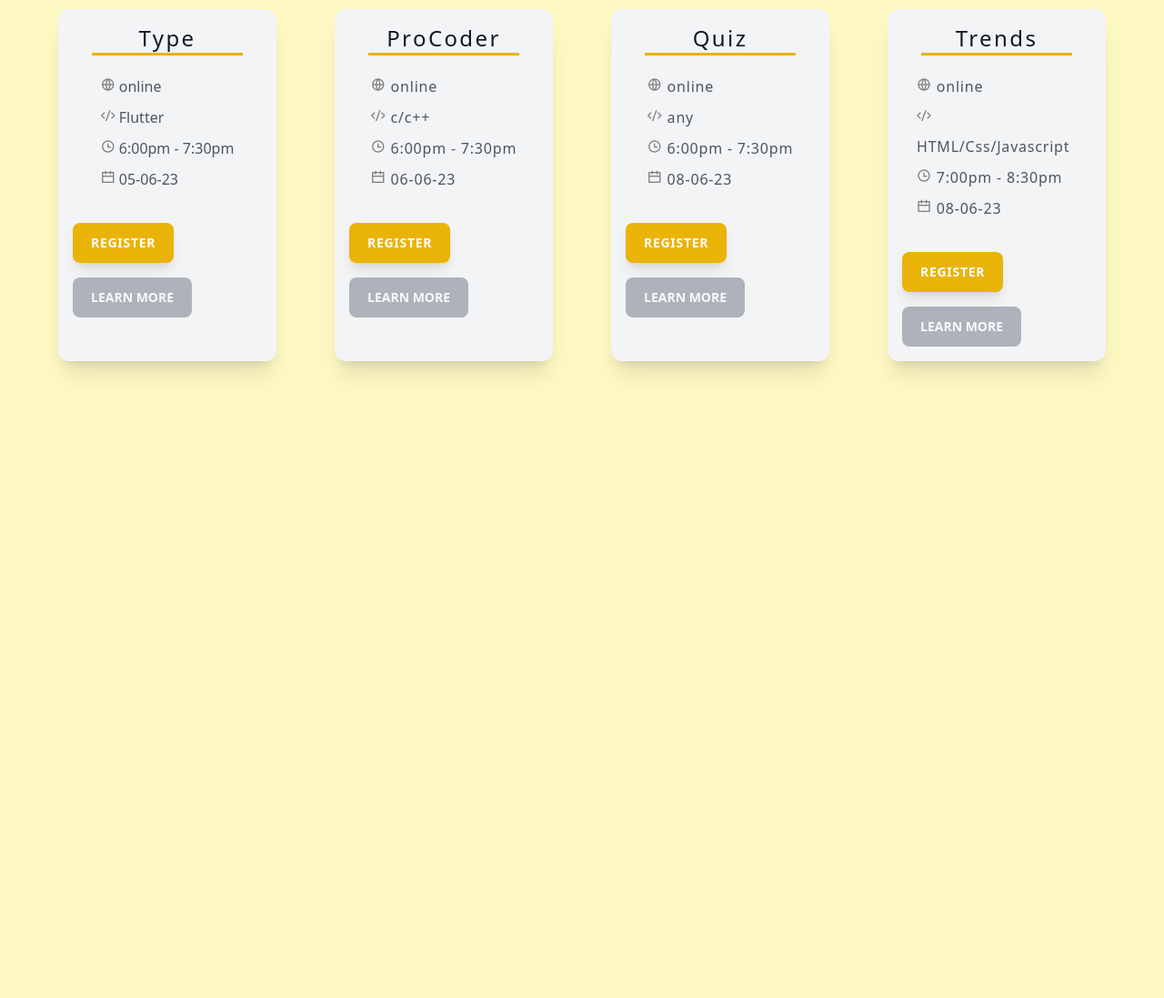
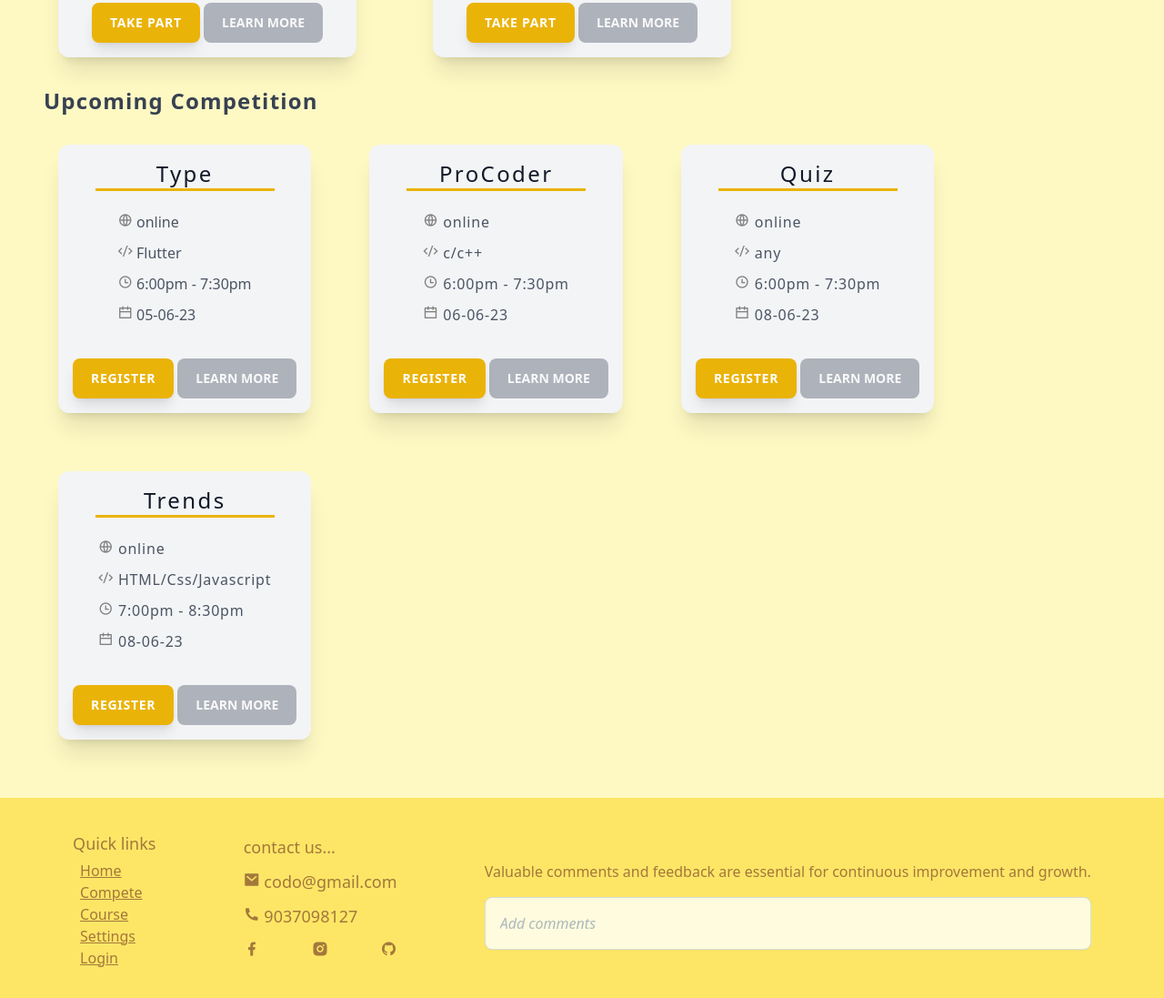
Before and after one commit to George262004/ICL_CODO, a plain HTML site: page index.html in a window 1280 px wide. Shown: the part 1167-2264 px from the top of the page at 91% size. Before the commit the page ends 1628 px from the top, so only its background shows below. Drawn offline with nearby package versions, Linux system fonts and the light colour scheme.

Commit message:
Added a footer section

```diff
--- a/index.html
+++ b/index.html
@@ -96,7 +96,9 @@
             </p>
 
             <p class="text-gray-500 text-lg mt-2 tracking-wider text-justify">
-                Codo provides a comprehensive set of features and functionalities that empower web developers to effectively participate and excel in both global and local coding competitions, offering a robust platform for hosting and managing coding challenges.
+                Codo provides a comprehensive set of features and functionalities that empower web developers to
+                effectively participate and excel in both global and local coding competitions, offering a robust
+                platform for hosting and managing coding challenges.
             </p>
             <div class=" space-x-1">
                 <a class="shadow-lg mt-4 px-5 py-3 uppercase tracking-wider font-semibold text-sm inline-block rounded-lg focus:outline-none focus:ring focus:ring-offset-2 focus:ring-opacity-50 bg-yellow-500 text-white hover:bg-yellow-400 focus:ring-yellow-500 active:yellow-600"
@@ -115,8 +117,16 @@
     <!-- Coding competion -->
     <div class="p-8 ">
         <h1 class="text-3xl font-bold text-gray-900  tracking-wider text-center">
-            c<span class="text-yellow-500">o</span>ding c<span class="text-yellow-500">o</span>mpetiti<span class="text-yellow-500">o</span>n
+            c<span class="text-yellow-500">o</span>ding c<span class="text-yellow-500">o</span>mpetiti<span
+                class="text-yellow-500">o</span>n
         </h1>
+        <p class="p-4 tracking-wider text-lg text-center  text-gray-500 leading-relaxed">
+            Codo offers a dynamic platform showcasing live and upcoming coding competitions, enabling web developers to
+            actively engage in skill-enhancing opportunities and elevate their coding proficiency to achieve
+            professional mastery. These competitions encompass a diverse range of programming languages, including
+            Python, C++, JavaScript, Flutter, and more, providing developers with a versatile arena to refine their
+            skills and excel in their craft.
+        </p>
         <h3 class="text-2xl ml-4 pl-4 font-semibold text-gray-700 tracking-wider">
             live Competition
         </h3>
@@ -205,7 +215,7 @@
         <h3 class="text-2xl ml-4 font-semibold text-gray-700 tracking-wider">
             Upcoming Competition
         </h3>
-        <div class="inline-block flex">
+        <div class="inline-block flex flex-wrap">
 
             <div class="m-8 p-4 bg-gray-100 flex flex-col items-center rounded-xl shadow-xl ">
                 <h2 class="text-2xl text-gray-900 font-strong tracking-widest">
@@ -341,6 +351,43 @@
 
         </div>
     </div>
+    <div class="bg-yellow-300 opacity-75 p-8 flex items-center justify-around text-yellow-800">
+        <div>
+            <h4 class="text-lg leading-loose">Quick links</h4>
+            <ul class="px-2">
+                <li><a href="#"><u>Home</u></a></li>
+                <li><a href="#"><u>Compete</u></a></li>
+                <li><a href="#"><u>Course</u></a></li>
+                <li><a href="#"><u>Settings</u></a></li>
+                <li><a href="#"><u>Login</u></a></li>
+            </ul>
+        </div>
+        <div class="text-lg leading-loose">
+            contact us...
+            <div>
+                <div>
+                    <i class="ri-mail-fill"></i>
+                    codo@gmail.com
+                </div>
+                <div>
+                    <i class="ri-phone-fill"></i>
+                    9037098127
+                </div>
+            </div>
+            <div class="flex justify-between">
+                <i class="ri-facebook-fill"></i>
+                <i class="ri-instagram-fill"></i>
+                <i class="ri-github-fill"></i>
+            </div>
+
+        </div>
+        <div class="flex flex-col">
+            <p class="my-4">Valuable comments and feedback are essential for continuous improvement and growth.</p>
+            <input
+                class="py-4 pl-4 placeholder:italic placeholder:text-slate-400 block bg-yellow-50 border border-slate-300 rounded-lg shadow-sm focus:outline-none focus:border-yellow-500 focus:ring-yellow-500 focus:ring-1"
+                type="text" placeholder="Add comments">
+        </div>
+    </div>
 </body>
 
 </html>
```
